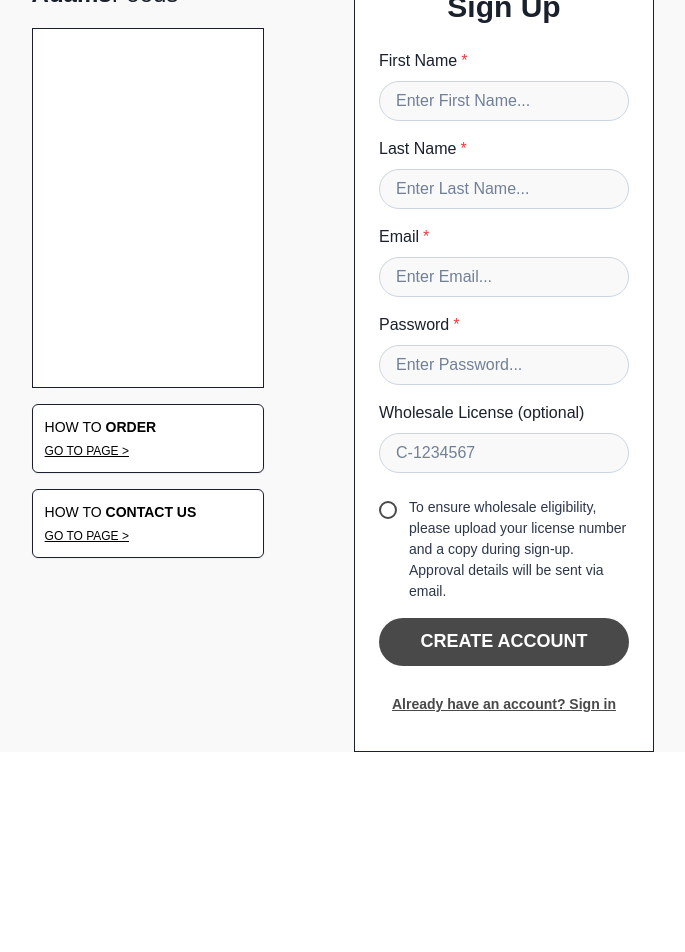
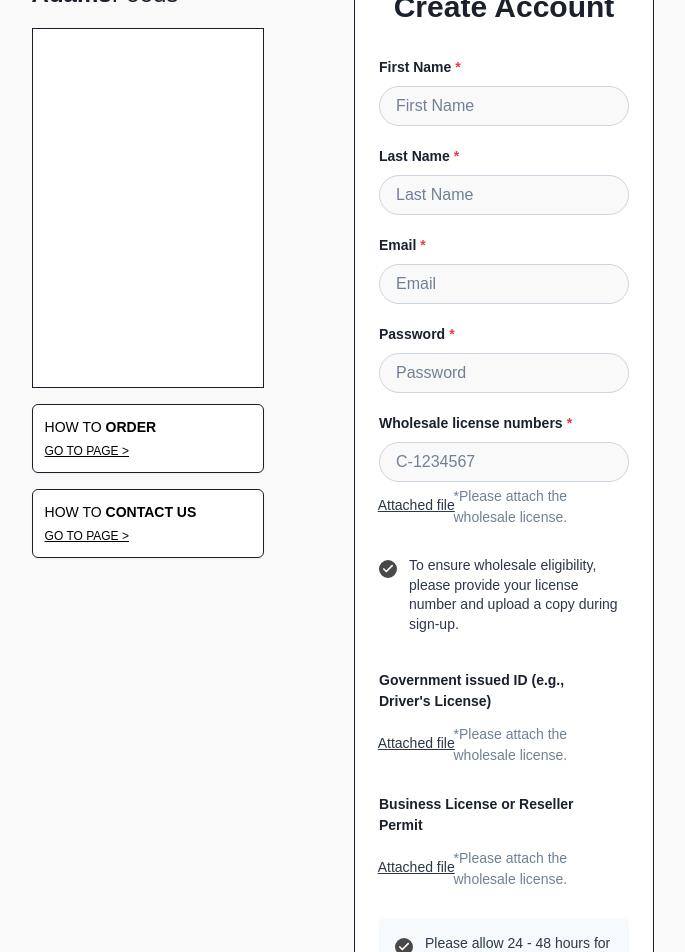
Before and after one commit to antsuh1028/AFStore, a React (Vite) app in the folder client/: page /signup in a window 1280 px wide. Shown: the part 140-1092 px from the top of the page, without its empty margins (326-1011 px from the left). Before the commit the page ends 892 px from the top, so only its background shows below. Built offline with nearby package versions, Linux system fonts and the light colour scheme.

Commit message:
signup page

```diff
--- a/client/src/pages/Signup.jsx
+++ b/client/src/pages/Signup.jsx
@@ -20,13 +20,10 @@ import { useNavigate } from "react-router-dom";
 
 import Sidebar from "../components/SideBar";
 import NavDrawer from "../components/NavDrawer";
-import Breadcrumbs from "../components/BreadCrumbs.";
 
 const Signup = () => {
-  const [name, setName] = useState("");
   const [firstName, setFirstName] = useState("");
   const [lastName, setLastName] = useState("");
-
   const [email, setEmail] = useState("");
   const [licenseNumber, setLicenseNumber] = useState("");
   const [password, setPassword] = useState("");
@@ -35,6 +32,11 @@ const Signup = () => {
   const [licenseError, setLicenseError] = useState("");
   const [loading, setLoading] = useState(false);
   const [agreementChecked, setAgreementChecked] = useState(false);
+
+  // File upload states
+  const [licenseFileName, setLicenseFileName] = useState("");
+  const [govIdFileName, setGovIdFileName] = useState("");
+  const [businessFileName, setBusinessFileName] = useState("");
 
   const toast = useToast();
   const navigate = useNavigate();
@@ -70,13 +72,94 @@ const Signup = () => {
     },
   };
 
+  const FileUploadField = ({ id, name, fileName, setFileName, helpText }) => (
+    <Box mb={2}>
+      <input
+        id={id}
+        name={name}
+        type="file"
+        accept=".pdf,.jpg,.jpeg,.png"
+        style={{ display: "none" }}
+        onChange={(e) => {
+          setFileName(e.target.files[0]?.name || "");
+        }}
+      />
+      <Flex>
+        <Button
+          as="label"
+          htmlFor={id}
+          variant="link"
+          fontSize="sm"
+          color="gray.700"
+          textDecoration="underline"
+          cursor="pointer"
+          p={0}
+          h="auto"
+          fontWeight="normal"
+          mx={2}
+        >
+          Attached file
+        </Button>
+        <Text fontSize="sm" color="gray.500" mt={1}>
+          {helpText}
+        </Text>
+      </Flex>
+    </Box>
+  );
+
+  const CustomCheckbox = ({ checked, onChange, children }) => (
+    <Box
+      display="flex"
+      alignItems="flex-start"
+      cursor="pointer"
+      onClick={onChange}
+      mb={4}
+    >
+      <Box
+        display="flex"
+        alignItems="center"
+        justifyContent="center"
+        borderRadius="50%"
+        width="18px"
+        height="18px"
+        minWidth="18px"
+        border="2px solid"
+        borderColor="#494949"
+        bg={checked ? "#494949" : "white"}
+        mr={3}
+        mt={1}
+        transition="all 0.2s"
+      >
+        {checked && (
+          <svg
+            width="10"
+            height="10"
+            viewBox="0 0 12 10"
+            fill="none"
+            xmlns="http://www.w3.org/2000/svg"
+          >
+            <path
+              d="M1 5L4 8L11 1"
+              stroke="white"
+              strokeWidth="2"
+              strokeLinecap="round"
+              strokeLinejoin="round"
+            />
+          </svg>
+        )}
+      </Box>
+      <Text fontSize="sm" color="gray.700" lineHeight="1.4">
+        {children}
+      </Text>
+    </Box>
+  );
+
   const handleSignup = async (e) => {
     e.preventDefault();
 
-    if (emailError) {
+    if (emailError || licenseError) {
       toast({
-        title: "Invalid email.",
-        description: "Please check your email format.",
+        title: "Please fix form errors.",
         status: "error",
         duration: 4000,
         isClosable: true,
@@ -87,7 +170,8 @@ const Signup = () => {
     if (!agreementChecked) {
       toast({
         title: "Agreement required.",
-        description: "You must acknowledge the wholesale eligibility note.",
+        description:
+          "You must acknowledge the wholesale eligibility requirements.",
         status: "error",
         duration: 4000,
         isClosable: true,
@@ -113,12 +197,12 @@ const Signup = () => {
       const data = await res.json();
       if (res.ok) {
         toast({
-          title: "Signup successful.",
+          title: "Account created successfully!",
           status: "success",
-          duration: 3000,
+          duration: 5000,
           isClosable: true,
         });
-        navigate("/"); // or redirect elsewhere
+        navigate("/login");
       } else {
         toast({
           title: "Signup failed.",
@@ -131,7 +215,7 @@ const Signup = () => {
     } catch (err) {
       toast({
         title: "Server error.",
-        description: err.message,
+        description: "Please try again later.",
         status: "error",
         duration: 4000,
         isClosable: true,
@@ -153,6 +237,7 @@ const Signup = () => {
         ml={{ base: 0, lg: "40%" }}
         pt={8}
       >
+        {/* Header */}
         <Box>
           <Flex p={4} justify="space-between" align="center">
             <IconButton
@@ -160,7 +245,6 @@ const Signup = () => {
               icon={<ChevronLeft size={24} />}
               variant="ghost"
               size="lg"
-              colorScheme="gray"
               onClick={() => navigate(-1)}
             />
             <IconButton
@@ -174,21 +258,23 @@ const Signup = () => {
 
         <Box px={6} py={4}>
           <Heading
-            mb={6}
+            mb={8}
             fontWeight="semibold"
             fontSize="3xl"
             textAlign="center"
           >
-            Sign Up
+            Create Account
           </Heading>
 
           <form onSubmit={handleSignup}>
-            <VStack spacing={4} align="stretch">
+            <VStack spacing={5} align="stretch">
               <FormControl isRequired>
-                <FormLabel>First Name</FormLabel>
+                <FormLabel fontSize="sm" fontWeight="semibold">
+                  First Name
+                </FormLabel>
                 <Input
                   type="text"
-                  placeholder="Enter First Name..."
+                  placeholder="First Name"
                   value={firstName}
                   onChange={(e) => setFirstName(e.target.value)}
                   {...inputStyle}
@@ -196,10 +282,12 @@ const Signup = () => {
               </FormControl>
 
               <FormControl isRequired>
-                <FormLabel>Last Name</FormLabel>
+                <FormLabel fontSize="sm" fontWeight="semibold">
+                  Last Name
+                </FormLabel>
                 <Input
                   type="text"
-                  placeholder="Enter Last Name..."
+                  placeholder="Last Name"
                   value={lastName}
                   onChange={(e) => setLastName(e.target.value)}
                   {...inputStyle}
@@ -207,10 +295,12 @@ const Signup = () => {
               </FormControl>
 
               <FormControl isRequired isInvalid={emailError !== ""}>
-                <FormLabel>Email</FormLabel>
+                <FormLabel fontSize="sm" fontWeight="semibold">
+                  Email
+                </FormLabel>
                 <Input
                   type="email"
-                  placeholder="Enter Email..."
+                  placeholder="Email"
                   value={email}
                   onChange={(e) => {
                     setEmail(e.target.value);
@@ -224,18 +314,22 @@ const Signup = () => {
               </FormControl>
 
               <FormControl isRequired>
-                <FormLabel>Password</FormLabel>
+                <FormLabel fontSize="sm" fontWeight="semibold">
+                  Password
+                </FormLabel>
                 <Input
                   type="password"
-                  placeholder="Enter Password..."
+                  placeholder="Password"
                   value={password}
                   onChange={(e) => setPassword(e.target.value)}
                   {...inputStyle}
                 />
               </FormControl>
 
-              <FormControl isInvalid={licenseError !== ""}>
-                <FormLabel>Wholesale License (optional)</FormLabel>
+              <FormControl isRequired isInvalid={licenseError !== ""}>
+                <FormLabel fontSize="sm" fontWeight="semibold">
+                  Wholesale license numbers
+                </FormLabel>
                 <Input
                   type="text"
                   placeholder="C-1234567"
@@ -249,60 +343,60 @@ const Signup = () => {
                 {licenseError && (
                   <FormErrorMessage>{licenseError}</FormErrorMessage>
                 )}
+
+                <FileUploadField
+                  id="license-file-upload"
+                  name="license_file"
+                  fileName={licenseFileName}
+                  setFileName={setLicenseFileName}
+                  helpText="*Please attach the wholesale license."
+                />
               </FormControl>
 
-              <Box display="flex" alignItems="flex-start" mt={2}>
-                <Box
-                  as="label"
-                  display="flex"
-                  alignItems="flex-start"
-                  cursor="pointer"
-                  mt="4px"
-                >
-                  <input
-                    type="checkbox"
-                    checked={agreementChecked}
-                    onChange={(e) => setAgreementChecked(e.target.checked)}
-                    style={{ display: "none" }}
-                  />
-                  <Box
-                    display="flex"
-                    alignItems="center"
-                    justifyContent="center"
-                    borderRadius="50%"
-                    width="18px"
-                    height="18px"
-                    minWidth="18px"
-                    border="2px solid #494949"
-                    bg={agreementChecked ? "#494949" : "white"}
-                    mr={3}
-                    transition="background-color 0.2s ease-in-out"
-                  >
-                    {agreementChecked && (
-                      <svg
-                        width="10"
-                        height="10"
-                        viewBox="0 0 12 10"
-                        fill="none"
-                        xmlns="http://www.w3.org/2000/svg"
-                      >
-                        <path
-                          d="M1 5L4 8L11 1"
-                          stroke="white"
-                          strokeWidth="2"
-                          strokeLinecap="round"
-                          strokeLinejoin="round"
-                        />
-                      </svg>
-                    )}
-                  </Box>
-                </Box>
+              <CustomCheckbox checked={true}>
+                To ensure wholesale eligibility, please provide your license
+                number and upload a copy during sign-up.
+              </CustomCheckbox>
 
-                <Text fontSize="sm" color="gray.700">
-                  To ensure wholesale eligibility, please upload your license
-                  number and a copy during sign-up. Approval details will be
-                  sent via email.
-                </Text>
+              <FormControl>
+                <FormLabel fontSize="sm" fontWeight="semibold">
+                  Government issued ID (e.g., Driver's License)
+                </FormLabel>
+                <FileUploadField
+                  id="gov-id-file-upload"
+                  name="gov_id_file"
+                  fileName={govIdFileName}
+                  setFileName={setGovIdFileName}
+                  helpText="*Please attach the wholesale license."
+                />
+              </FormControl>
+
+              <FormControl>
+                <FormLabel fontSize="sm" fontWeight="semibold">
+                  Business License or Reseller Permit
+                </FormLabel>
+                <FileUploadField
+                  id="business-file-upload"
+                  name="business_file"
+                  fileName={businessFileName}
+                  setFileName={setBusinessFileName}
+                  helpText="*Please attach the wholesale license."
+                />
+              </FormControl>
+
+              <Box
+                display="flex"
+                alignItems="center"
+                bg="gray.50"
+                p={4}
+                borderRadius="md"
+              >
+                <CustomCheckbox checked={true} onChange={() => {}}>
+                  Please allow 24 - 48 hours for account review and
+                  verification. Accounts that do not meet our criteria may be
+                  declined without notice. Providing complete and accurate
+                  documentation helps speed up the approval process.
+                </CustomCheckbox>
               </Box>
 
               <Button
@@ -314,21 +408,22 @@ const Signup = () => {
                 size="lg"
                 width="100%"
                 _hover={{ bg: "#6AAFDB" }}
+                mt={4}
               >
                 CREATE ACCOUNT
               </Button>
-              <Box textAlign="center" pt={3} mb={5}>
-                <Text
-                  fontSize="sm"
+
+              <Box textAlign="center" pt={4}>
+                <Button
+                  variant="link"
+                  color="#494949"
                   fontWeight="bold"
-                  color="#494949"
                   textDecoration="underline"
-                  cursor="pointer"
                   onClick={() => navigate("/login")}
-                  _hover={{ color: "#c1ab8f" }}
+                  _hover={{ color: "#6AAFDB" }}
                 >
-                  Already have an account? Sign in
-                </Text>
+                  Already have an account? Login
+                </Button>
               </Box>
             </VStack>
           </form>
```
